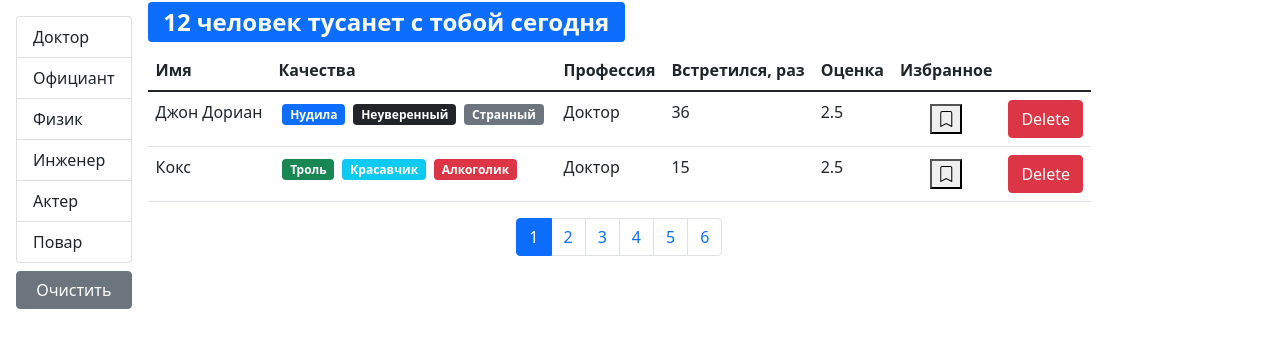
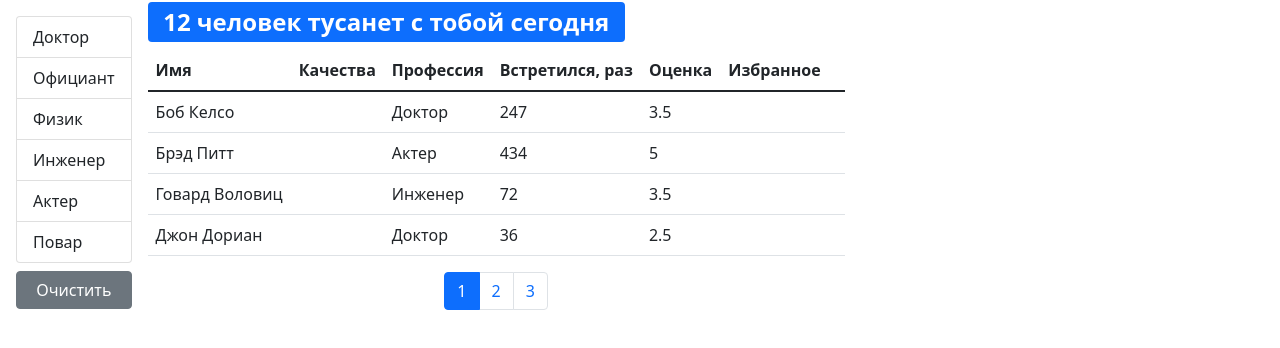
Before and after one commit to maksym-vovk/fast-company, a React (Create React App) app: page / in a window 1280 px wide. Shown: the top 348 px of the page. Built offline with nearby package versions, Linux system fonts and the light colour scheme.

Commit message:
Part work on sort

```diff
--- /dev/null
+++ b/src/app/components/tableBody.jsx
@@ -0,0 +1,26 @@
+import React from "react";
+import PropTypes from "prop-types";
+import _ from "lodash";
+
+const TableBody = ({ data, columns }) => {
+    console.log(data);
+    console.log(Object.keys(columns));
+    return (
+        <tbody>
+            {data.map((item) => (
+                <tr key={item._id}>
+                    {Object.keys(columns).map(column => (
+                        <td key={column}>{_.get(item, columns[column].path)}</td>
+                    ))}
+                </tr>
+            ))}
+        </tbody>
+    );
+};
+
+TableBody.propTypes = {
+    data: PropTypes.array.isRequired,
+    columns: PropTypes.object.isRequired
+};
+
+export default TableBody;
--- /dev/null
+++ b/src/app/components/tableHeader.jsx
@@ -0,0 +1,44 @@
+import React from "react";
+import PropTypes from "prop-types";
+
+const TableHeader = ({ onSort, selectedSort, columns }) => {
+    const handleSort = (item) => {
+        if (selectedSort.path === item) {
+            onSort((selectedSort) => ({
+                path: selectedSort.path,
+                order: selectedSort.order === "asc" ? "desc" : "asc"
+            }));
+        } else {
+            onSort({ path: item, order: "asc" });
+        }
+    };
+
+    return (
+        <thead>
+            <tr>
+                {Object.keys(columns).map((column) => (
+                    <th
+                        key={column}
+                        onClick={() =>
+                            columns[column].path
+                                ? handleSort(columns[column].path)
+                                : undefined
+                        }
+                        scope="col"
+                        {...{ role: columns[column].path && "button" }}
+                    >
+                        {columns[column].name}
+                    </th>
+                ))}
+            </tr>
+        </thead>
+    );
+};
+
+TableHeader.propTypes = {
+    onSort: PropTypes.func.isRequired,
+    selectedSort: PropTypes.object.isRequired,
+    columns: PropTypes.object.isRequired
+};
+
+export default TableHeader;
--- a/src/app/components/user.jsx
+++ /dev/null
@@ -1,41 +0,0 @@
-import React from "react";
-import Qualities from "./qualities";
-import Bookmark from "./bookmark";
-import PropTypes from "prop-types";
-
-const User = ({ user, handlers }) => {
-    return (
-        <tr>
-            <td>{user.name}</td>
-            <td>
-                {user.qualities.map((item) => (
-                    <Qualities key={item._id} {...item} />
-                ))}
-            </td>
-            <td>{user.profession.name}</td>
-            <td>{user.completedMeetings}</td>
-            <td>{user.rate}</td>
-            <td className="align-middle text-center">
-                <Bookmark
-                    user={user}
-                    onToggleBookmark={handlers.onToggleBookmark}
-                />
-            </td>
-            <td>
-                <button
-                    className={"btn btn-danger"}
-                    onClick={() => handlers.onDelete(user._id)}
-                >
-                    Delete
-                </button>
-            </td>
-        </tr>
-    );
-};
-
-User.propTypes = {
-    user: PropTypes.object.isRequired,
-    handlers: PropTypes.object.isRequired
-};
-
-export default User;
--- a/src/app/components/usersList.jsx
+++ b/src/app/components/usersList.jsx
@@ -1,18 +1,20 @@
 import React, { useState, useEffect } from "react";
-import User from "./user";
 import Pagination from "./pagination";
 import GroupList from "./groupList";
 import { paginate } from "../utils/paginate";
 import PropTypes from "prop-types";
 import api from "../api";
 import SearchResults from "./searchResults";
+import UsersTable from "./usersTable.jsx";
+import _ from "lodash";
 
 const UsersList = ({ users, ...rest }) => {
-    const pageSize = 2;
+    const pageSize = 4;
 
     const [currentPage, setCurrentPage] = useState(1);
     const [professions, setProfessions] = useState({});
     const [selectedProf, setSelectedProf] = useState({});
+    const [sortBy, setSortBy] = useState({ iter: "name", order: "asc" });
 
     useEffect(() => {
         api.professions.fetchAll().then((data) =>
@@ -37,15 +39,24 @@ const UsersList = ({ users, ...rest }) => {
     };
 
     const filteredUsers = selectedProf?._id
-        ? users.filter(user => JSON.stringify(user.profession) === JSON.stringify(selectedProf))
+        ? users.filter(
+            (user) =>
+                JSON.stringify(user.profession) ===
+                JSON.stringify(selectedProf)
+        )
         : users;
 
     const count = filteredUsers.length;
-
-    const userCrop = paginate(filteredUsers, currentPage, pageSize);
+    const sortedUsers = _.orderBy(filteredUsers, [sortBy.iter], [sortBy.order]);
+    const userCrop = paginate(sortedUsers, currentPage, pageSize);
 
     const clearFilter = () => {
         setSelectedProf({});
+    };
+
+    const handleSort = (item) => {
+        setCurrentPage(1);
+        setSortBy(item);
     };
 
     return (
@@ -68,27 +79,12 @@ const UsersList = ({ users, ...rest }) => {
             <div className="d-flex flex-column">
                 <SearchResults length={count} />
                 {count > 0 && (
-                    <table className="table">
-                        <thead>
-                            <tr>
-                                <th scope="col">Имя</th>
-                                <th scope="col">Качества</th>
-                                <th scope="col">Профессия</th>
-                                <th scope="col">Встретился, раз</th>
-                                <th scope="col">Оценка</th>
-                                <th scope="col">Избранное</th>
-                            </tr>
-                        </thead>
-                        <tbody>
-                            {userCrop.map((user) => (
-                                <User
-                                    key={user._id}
-                                    user={user}
-                                    handlers={rest}
-                                />
-                            ))}
-                        </tbody>
-                    </table>
+                    <UsersTable
+                        users={userCrop}
+                        onSort={handleSort}
+                        handlers={rest}
+                        selectedSort={sortBy}
+                    />
                 )}
                 <div className="d-flex justify-content-center">
                     <Pagination
--- /dev/null
+++ b/src/app/components/usersTable.jsx
@@ -0,0 +1,48 @@
+import React from "react";
+import PropTypes from "prop-types";
+import TableHeader from "./tableHeader";
+import TableBody from "./tableBody";
+
+const UsersTable = ({ users, onSort, selectedSort, handlers }) => {
+    const columns = {
+        name: {
+            path: "name",
+            name: "Имя"
+        },
+        qualities: {
+            name: "Качества"
+        },
+        professions: {
+            path: "profession.name",
+            name: "Профессия"
+        },
+        completedMeetings: {
+            path: "completedMeetings",
+            name: "Встретился, раз"
+        },
+        rate: {
+            path: "rate",
+            name: "Оценка"
+        },
+        bookmark: {
+            path: "bookmark",
+            name: "Избранное"
+        },
+        delete: {}
+    };
+    return (
+        <table className="table">
+            <TableHeader {...{ onSort, selectedSort, columns }} />
+            <TableBody {...{ columns, data: users }} />
+        </table>
+    );
+};
+
+UsersTable.propTypes = {
+    users: PropTypes.array.isRequired,
+    handlers: PropTypes.objectOf(PropTypes.func),
+    onSort: PropTypes.func.isRequired,
+    selectedSort: PropTypes.object.isRequired
+};
+
+export default UsersTable;
```
